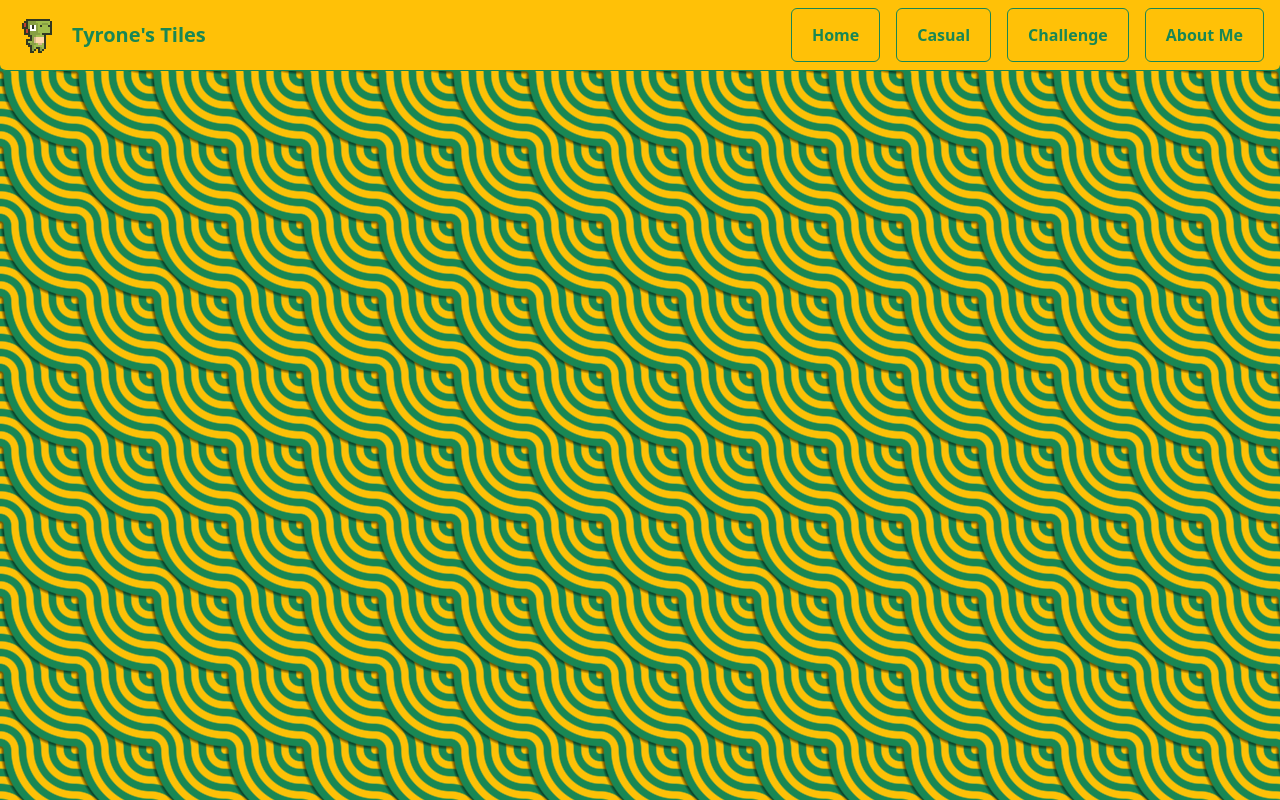
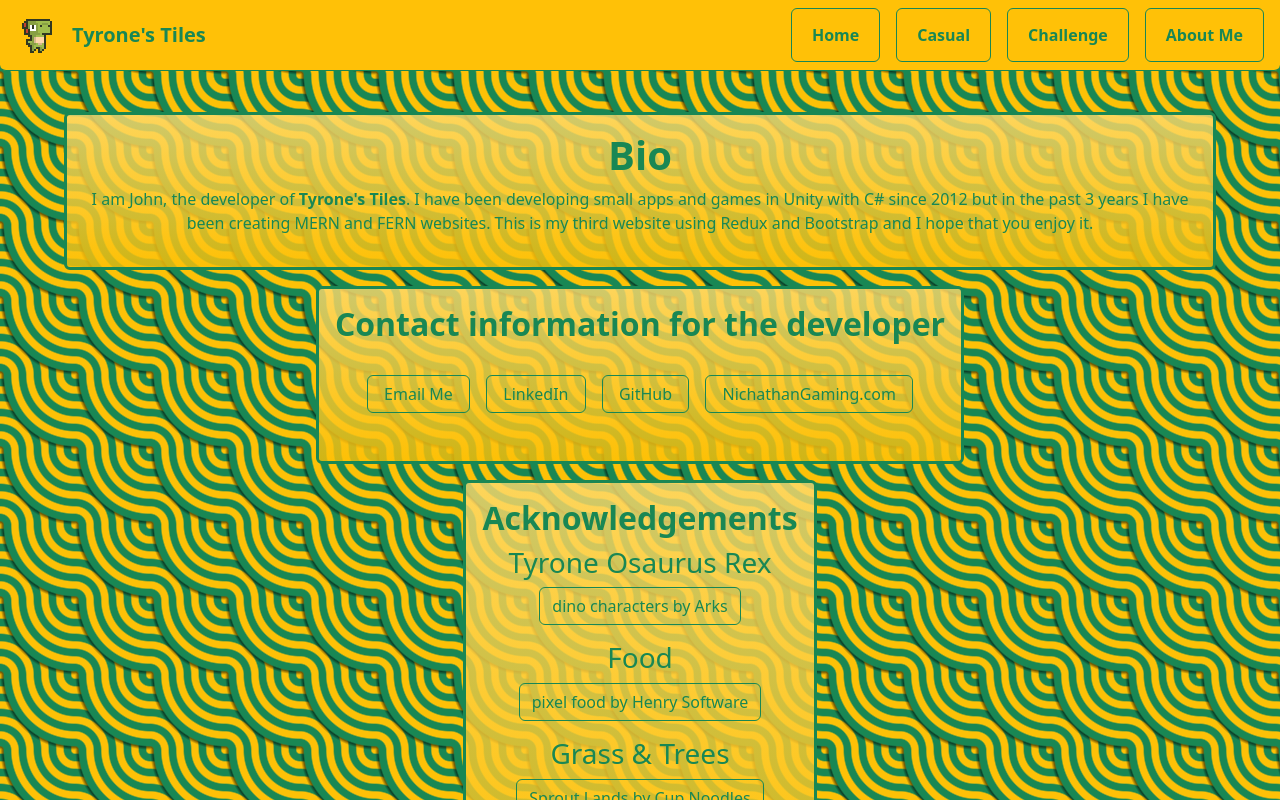
Before and after one commit to J-M-Nichols/tyrones-tiles, a React (Create React App) app: page /#/about-me in a window 1280 px wide. Built offline with nearby package versions, Linux system fonts and the light colour scheme.

Commit message:
Update About Me

```diff
--- a/src/App.js
+++ b/src/App.js
@@ -7,6 +7,7 @@
 import { setTiles } from "./features/tileSlice/tilesSlice";
 import Challenge from "./components/game/Challenge";
 import { handleChallengeGameStart } from "./features/handleGame";
+import AboutMe from "./components/AboutMe";
 
 function App() {
   const location = useLocation()
@@ -29,6 +30,7 @@
           <Route exact path='/' element={<Home />} />
           <Route exact path='/casual' element={<Casual />} />
           <Route exact path='/challenge' element={<Challenge />} />
+          <Route exact path='/about-me' element={<AboutMe />} />
         </Routes>
       </main>
     </div>
--- a/src/components/AboutMe.js
+++ b/src/components/AboutMe.js
@@ -0,0 +1,208 @@
+import { OverlayTrigger, Tooltip } from "react-bootstrap"
+
+const AboutMe = _ => {
+    return (
+        <section
+            className="m-3 gap-3 d-flex flex-column"
+            aria-labelledby="About me"
+        >
+            <section
+                className="text-background text-success text-center rounded m-auto p-3 user-select-none border border-success border-3"
+            >
+                <h1
+                    className="fw-bolder"
+                >Bio</h1>
+                <article>
+                    <p>
+                        I am John, the developer of <b>Tyrone's Tiles</b>. I have been developing small apps and games in Unity with C# since 2012 but in the past 3 years I have been creating MERN and FERN websites. This is my third website using Redux and Bootstrap and I hope that you enjoy it.
+                    </p>
+                </article>
+            </section>
+            <section
+                className="text-background text-success text-center rounded m-auto p-3 user-select-none border border-success border-3"
+            >
+                <h2
+                    className="fw-bolder"
+                >Contact information for the developer</h2>
+                <article>
+                    <div
+                        aria-label="Developer Contact Links"
+                        className="m-3 p-3 d-flex flex-wrap gap-3"
+                    >
+                        <OverlayTrigger
+                            placement="bottom"
+                            overlay={
+                                <Tooltip>Email me at JNichols@NichathanGaming.com.</Tooltip>
+                            }
+                        >
+                            <a
+                                className="btn btn-outline-success flex-fill"
+                                href="mailto:JNichols@NichathanGaming.com?subject=Contact%20from%20Road%20To%20The%20West%20Game&body=Hello%20NichathanGaming,"
+                                aria-label="Email"
+                                style={{
+                                    wordBreak:'break-all'
+                                }}
+                            >Email Me</a>
+                        </OverlayTrigger>
+                        <OverlayTrigger
+                            placement="bottom"
+                            overlay={
+                                <Tooltip>Visit my LinkedIn.</Tooltip>
+                            }
+                        >
+                            <a
+                                className="btn btn-outline-success flex-fill"
+                                href="https://www.linkedin.com/in/johnathan-nichols-571b87272"
+                                target="_blank"
+                                rel="noopener noreferrer"
+                                aria-label="LinkedIn"
+                                style={{
+                                    wordBreak:'break-all'
+                                }}
+                            >LinkedIn</a>
+                        </OverlayTrigger>
+                        <OverlayTrigger
+                            placement="bottom"
+                            overlay={
+                                <Tooltip>Visit my GitHub Page.</Tooltip>
+                            }
+                        >
+                            <a
+                                className="btn btn-outline-success flex-fill"
+                                href="https://github.com/J-M-Nichols"
+                                target="_blank"
+                                rel="noopener noreferrer"
+                                aria-label="GitHub"
+                                style={{
+                                    wordBreak:'break-all'
+                                }}
+                            >GitHub</a>
+                        </OverlayTrigger>
+                        <OverlayTrigger
+                            placement="bottom"
+                            overlay={
+                                <Tooltip>Visit my website.</Tooltip>
+                            }
+                        >
+                            <a
+                                className="btn btn-outline-success flex-fill"
+                                href="https://www.nichathangaming.com"
+                                target="_blank"
+                                rel="noopener noreferrer"
+                                aria-label="Nichathan Gaming"
+                                style={{
+                                    wordBreak:'break-all'
+                                }}
+                            >NichathanGaming.com</a>
+                        </OverlayTrigger>
+                    </div>
+                </article>
+            </section>
+            <section
+                className="text-background text-success text-center rounded m-auto p-3 user-select-none border border-success border-3"
+            >
+                <h2
+                    className="fw-bolder"
+                >Acknowledgements</h2>
+                <article
+                    className="d-flex gap-3 flex-column"
+                >
+                    <div>
+                        <h3>
+                            Tyrone Osaurus Rex
+                        </h3>
+                        <div>
+                            <OverlayTrigger
+                                placement="bottom"
+                                overlay={
+                                    <Tooltip>View on Itch.io.</Tooltip>
+                                }
+                            >
+                                <a
+                                    className="btn btn-outline-success flex-fill"
+                                    target='_blank'
+                                    href="https://arks.itch.io/dino-characters"
+                                    aria-label="Dino Characters"
+                                    style={{
+                                        wordBreak:'break-all'
+                                    }}
+                                >dino characters by Arks</a>
+                            </OverlayTrigger>
+                        </div>
+                    </div>
+                    <div>
+                        <h3>
+                            Food
+                        </h3>
+                        <div>
+                            <OverlayTrigger
+                                placement="bottom"
+                                overlay={
+                                    <Tooltip>View on Itch.io.</Tooltip>
+                                }
+                            >
+                                <a
+                                    className="btn btn-outline-success flex-fill"
+                                    target='_blank'
+                                    href="https://henrysoftware.itch.io/pixel-food"
+                                    aria-label="Food"
+                                    style={{
+                                        wordBreak:'break-all'
+                                    }}
+                                >pixel food by Henry Software</a>
+                            </OverlayTrigger>
+                        </div>
+                    </div>
+                    <div>
+                        <h3>
+                            Grass & Trees
+                        </h3>
+                        <div>
+                            <OverlayTrigger
+                                placement="bottom"
+                                overlay={
+                                    <Tooltip>View on Itch.io.</Tooltip>
+                                }
+                            >
+                                <a
+                                    className="btn btn-outline-success flex-fill"
+                                    target='_blank'
+                                    href="https://cupnooble.itch.io/sprout-lands-asset-pack"
+                                    aria-label="Grass and Trees"
+                                    style={{
+                                        wordBreak:'break-all'
+                                    }}
+                                >Sprout Lands by Cup Noodles</a>
+                            </OverlayTrigger>
+                        </div>
+                    </div>
+                    <div>
+                        <h3>
+                            Fireworks
+                        </h3>
+                        <div>
+                            <OverlayTrigger
+                                placement="bottom"
+                                overlay={
+                                    <Tooltip>View on Itch.io.</Tooltip>
+                                }
+                            >
+                                <a
+                                    className="btn btn-outline-success flex-fill"
+                                    target='_blank'
+                                    href="https://nyknck.itch.io/firework-pixel"
+                                    aria-label="Fireworks"
+                                    style={{
+                                        wordBreak:'break-all'
+                                    }}
+                                >firework pixel by NYKNCK</a>
+                            </OverlayTrigger>
+                        </div>
+                    </div>
+                </article>
+            </section>
+        </section>
+    )
+}
+
+export default AboutMe
```
Also changed, not shown: src/components/Home.js (+3 -9 lines), 1 other file (tests, documents, lock files or other folders).
